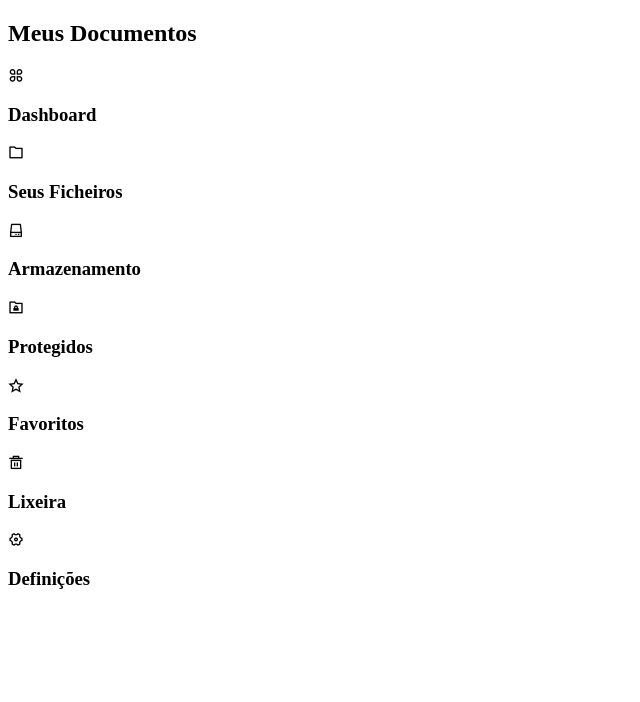
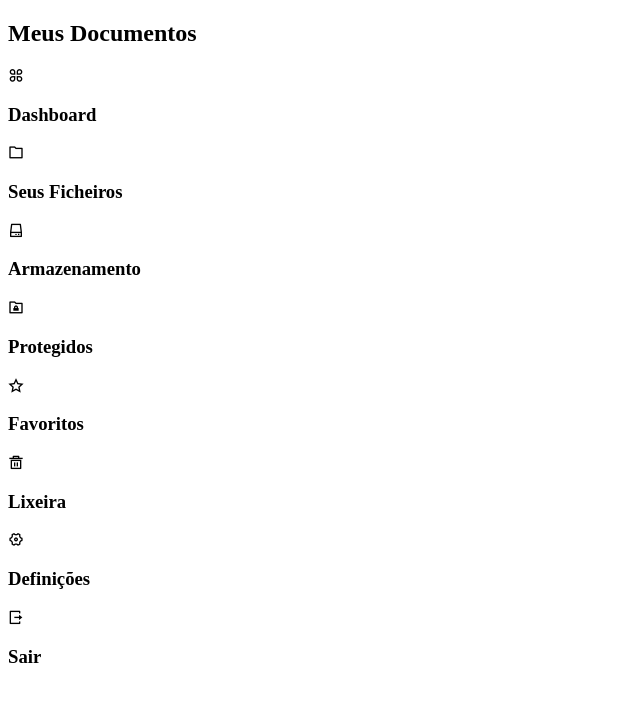
Before and after one commit to ivansftdejc/Gestor-de-Ficheiro, a plain HTML site: page index.htm in a window 1280 px wide. Shown: the whole page, without its empty margins (0-640 px from the left). Drawn offline with nearby package versions, Linux system fonts and the light colour scheme.

Commit message:
left section

```diff
--- a/index.htm
+++ b/index.htm
@@ -40,6 +40,10 @@
                 <h3>Definições</h3>
             </div>
         </div>
+        <div class="sign-out">
+            <i class="ri-logout-box-r-line"></i>
+            <h3>Sair</h3>
+        </div>
     </div>
     <script src="script.js"></script>
 </body>
```
